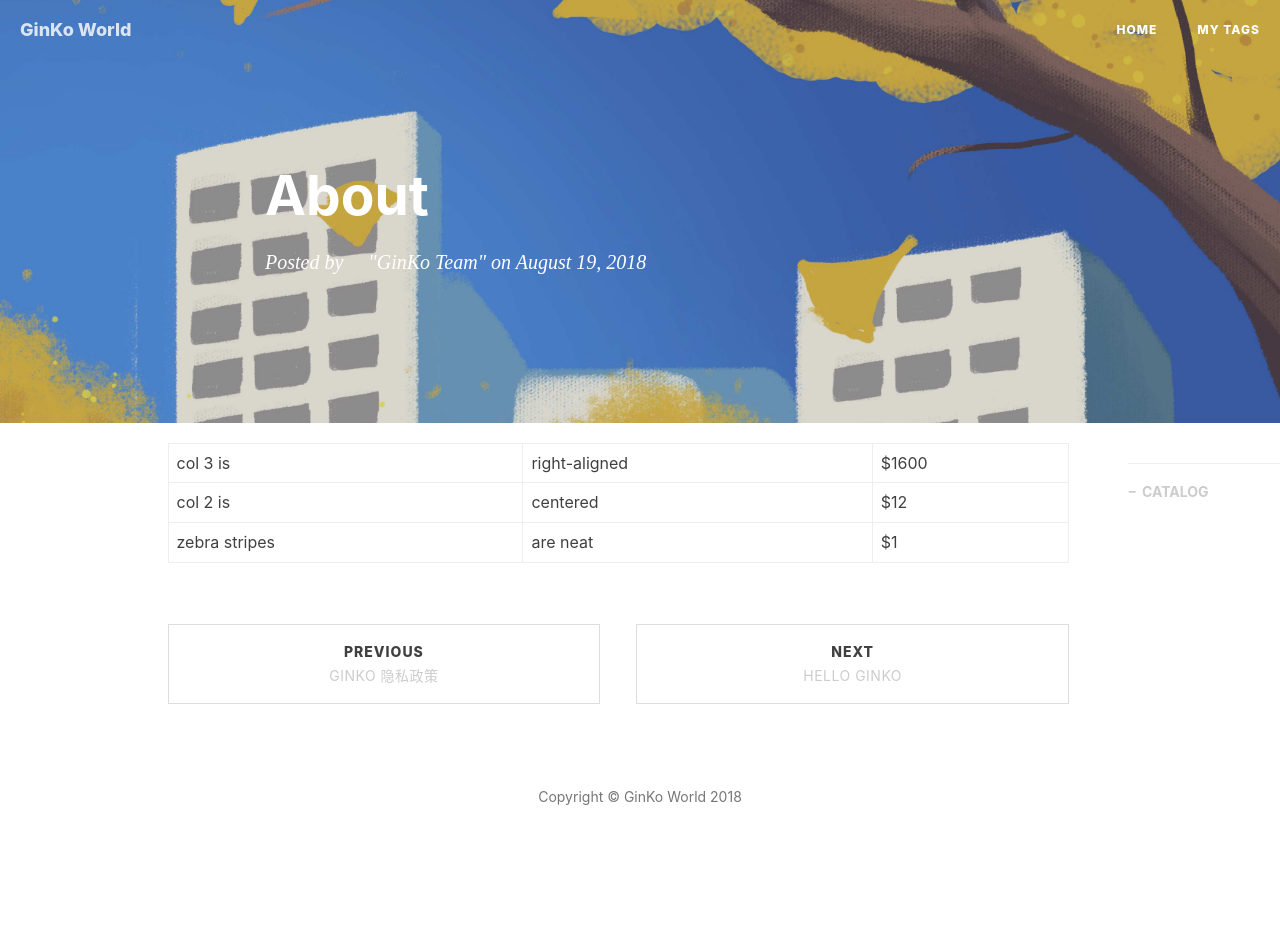
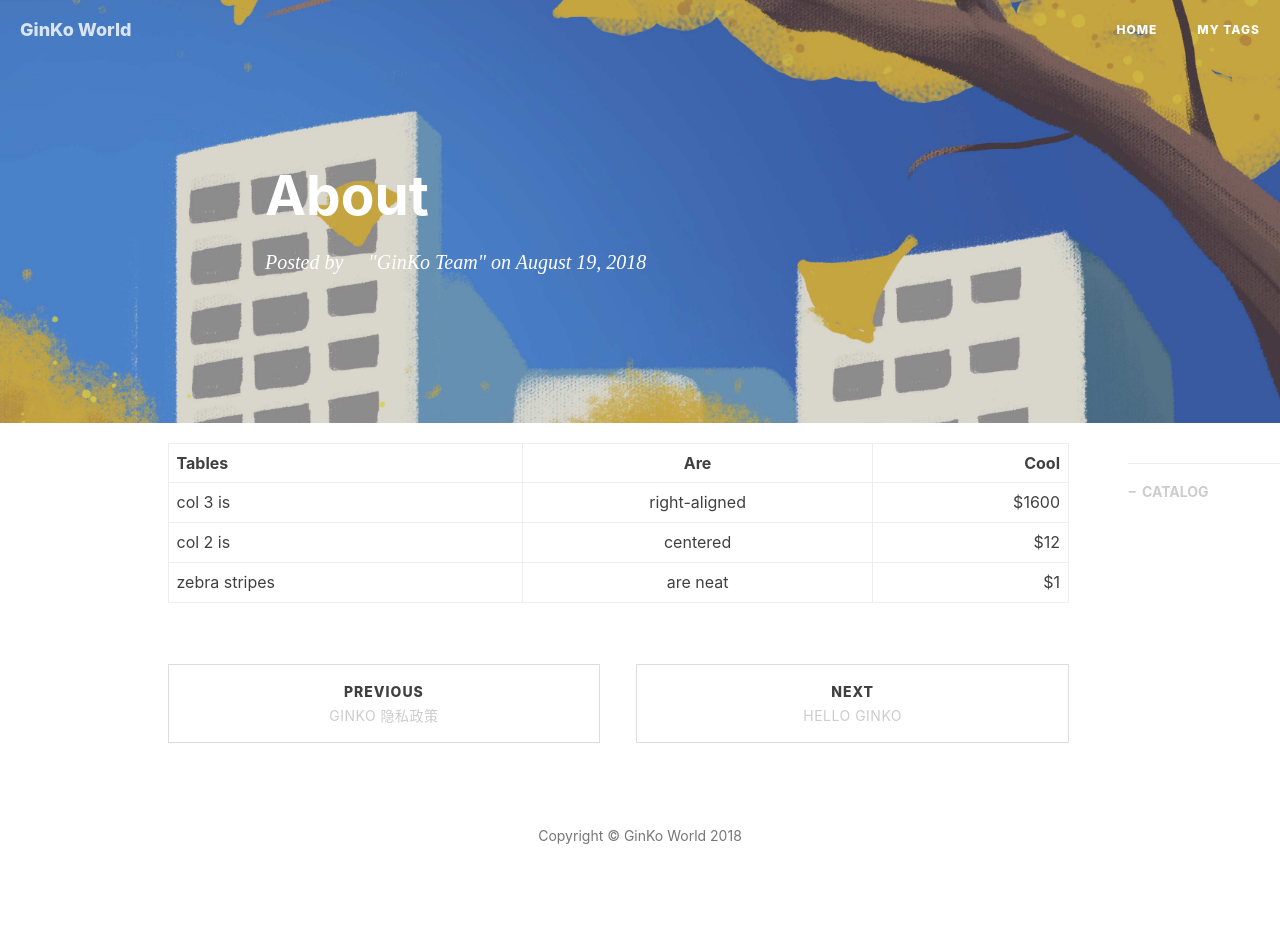
Before and after one commit to pandaKINandQUEEN/GinKo-BFU.github.io, a Jekyll site: the page built from _posts/2018-08-19-about.md, in a window 1280 px wide. Built offline with Jekyll 4.4.1, drawn with Linux system fonts in a browser that asks for light colours; nearby versions of some CDN libraries; comment, search, counter and statistics services are not loaded; before the commit the page ends 901 px from its top, so only the background shows below that.

Commit message:
Update 2018-08-19-about.md

```diff
--- a/_posts/2018-08-19-about.md
+++ b/_posts/2018-08-19-about.md
@@ -9,7 +9,7 @@ catalog: true
 tags:
 ---
 
-
+|Tables         | Are           | Cool  |
 | ------------- |:-------------:| -----:|
 | col 3 is      | right-aligned | $1600 |
 | col 2 is      | centered      |   $12 |
```
